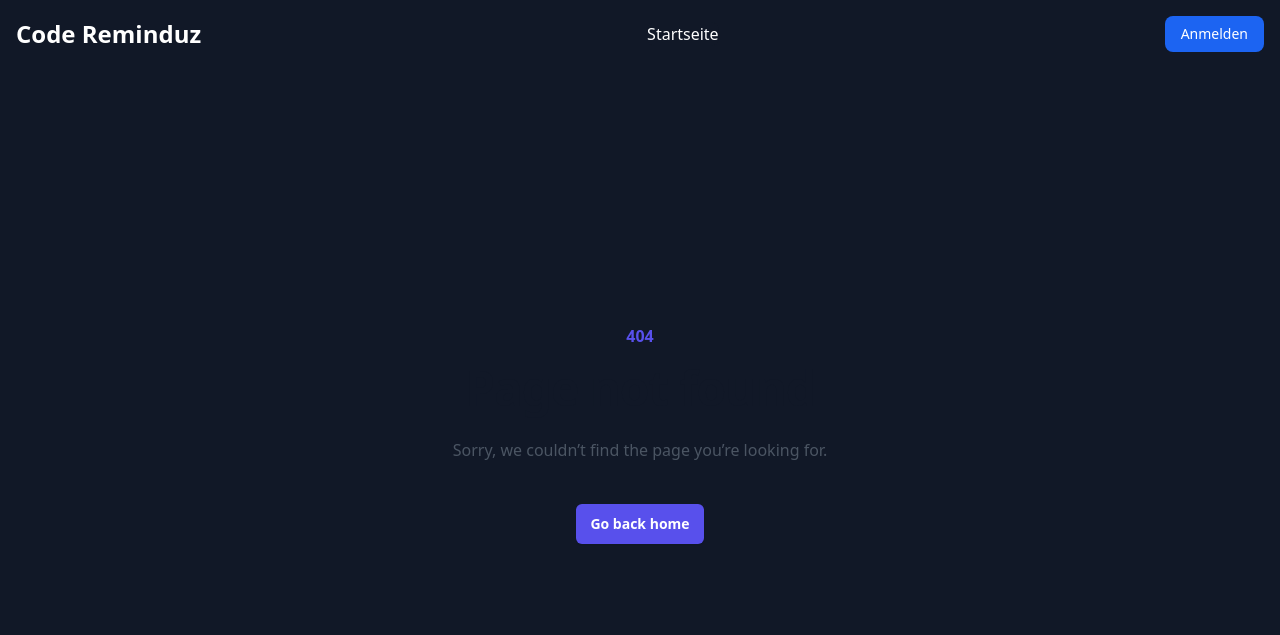
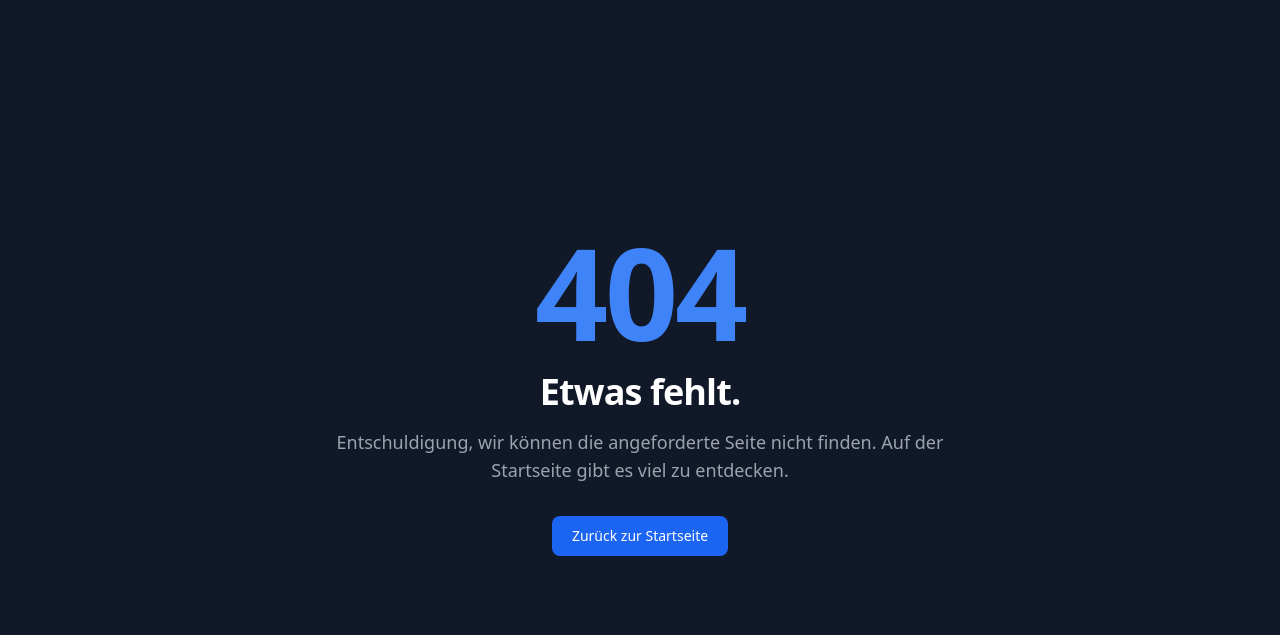
Before and after one commit to Oguzberk1997/webentwick, a Flask app: template app/templates/404.html in a window 1280 px wide. Shown: the top 635 px of the page. Run offline with Flask 3, Linux system fonts and the light colour scheme; the template is opened without the code that fills it, so the values that code supplies are empty; style sheets or scripts are compiled from the project's sources; some libraries are stand-ins or nearby versions.

Commit message:
404 seite verbessert

```diff
--- a/app/templates/404.html
+++ b/app/templates/404.html
@@ -1,12 +1,17 @@
 {% extends "base-layout.html" %}
+{% block nav_bar %}{% endblock %}
 {% block main_content %}
-    <div class="text-center">
-        <p class="text-base font-semibold text-indigo-600">404</p>
-        <h1 class="mt-4 text-3xl font-bold tracking-tight text-gray-900 sm:text-5xl">Page not found</h1>
-        <p class="mt-6 text-base leading-7 text-gray-600">Sorry, we couldn’t find the page you’re looking for.</p>
-        <div class="mt-10 flex items-center justify-center gap-x-6">
-            <a href="{{ url_for("index") }}"
-               class="rounded-md bg-indigo-600 px-3.5 py-2.5 text-sm font-semibold text-white shadow-sm hover:bg-indigo-500 focus-visible:outline focus-visible:outline-2 focus-visible:outline-offset-2 focus-visible:outline-indigo-600">Go back home</a>
+    <section class="bg-white dark:bg-gray-900">
+        <div class="py-8 px-4 mx-auto max-w-screen-xl lg:py-16 lg:px-6">
+            <div class="mx-auto max-w-screen-sm text-center">
+                <h1 class="mb-4 text-7xl tracking-tight font-extrabold lg:text-9xl text-blue-600 dark:text-blue-500">404</h1>
+                <p class="mb-4 text-3xl tracking-tight font-bold text-gray-900 md:text-4xl dark:text-white">Etwas fehlt.</p>
+                <p class="mb-4 text-lg font-light text-gray-500 dark:text-gray-400">
+                    Entschuldigung, wir können die angeforderte Seite nicht finden. Auf der Startseite gibt es viel zu entdecken.
+                </p>
+                <a href="{{ url_for("index") }}"
+                   class="inline-flex text-white bg-blue-600 hover:bg-blue-800 focus:ring-4 focus:outline-none focus:ring-blue-300 font-medium rounded-lg text-sm px-5 py-2.5 text-center dark:focus:ring-blue-900 my-4">Zurück zur Startseite</a>
+            </div>
         </div>
-    </div>
+    </section>
 {% endblock %}
```
